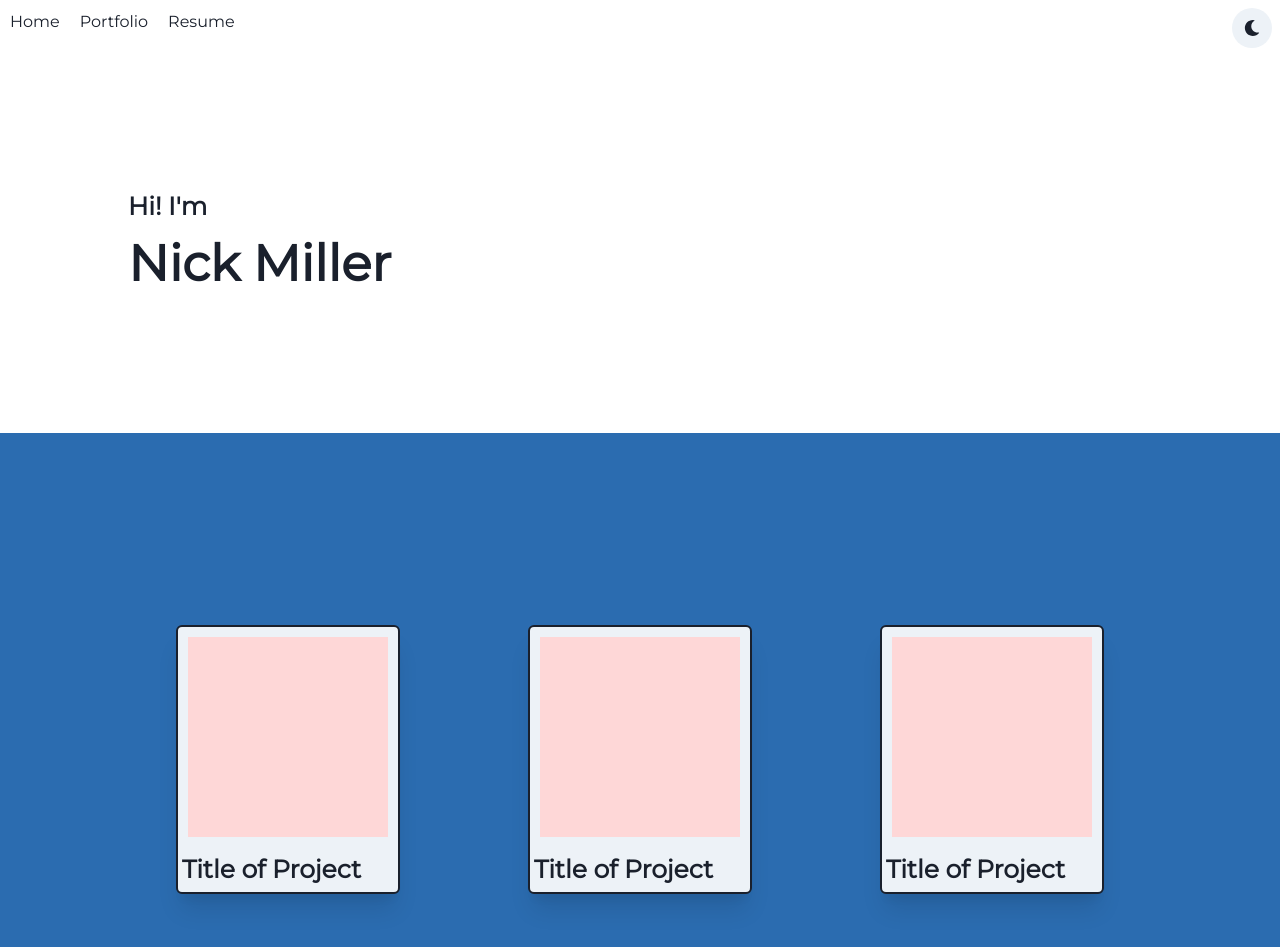
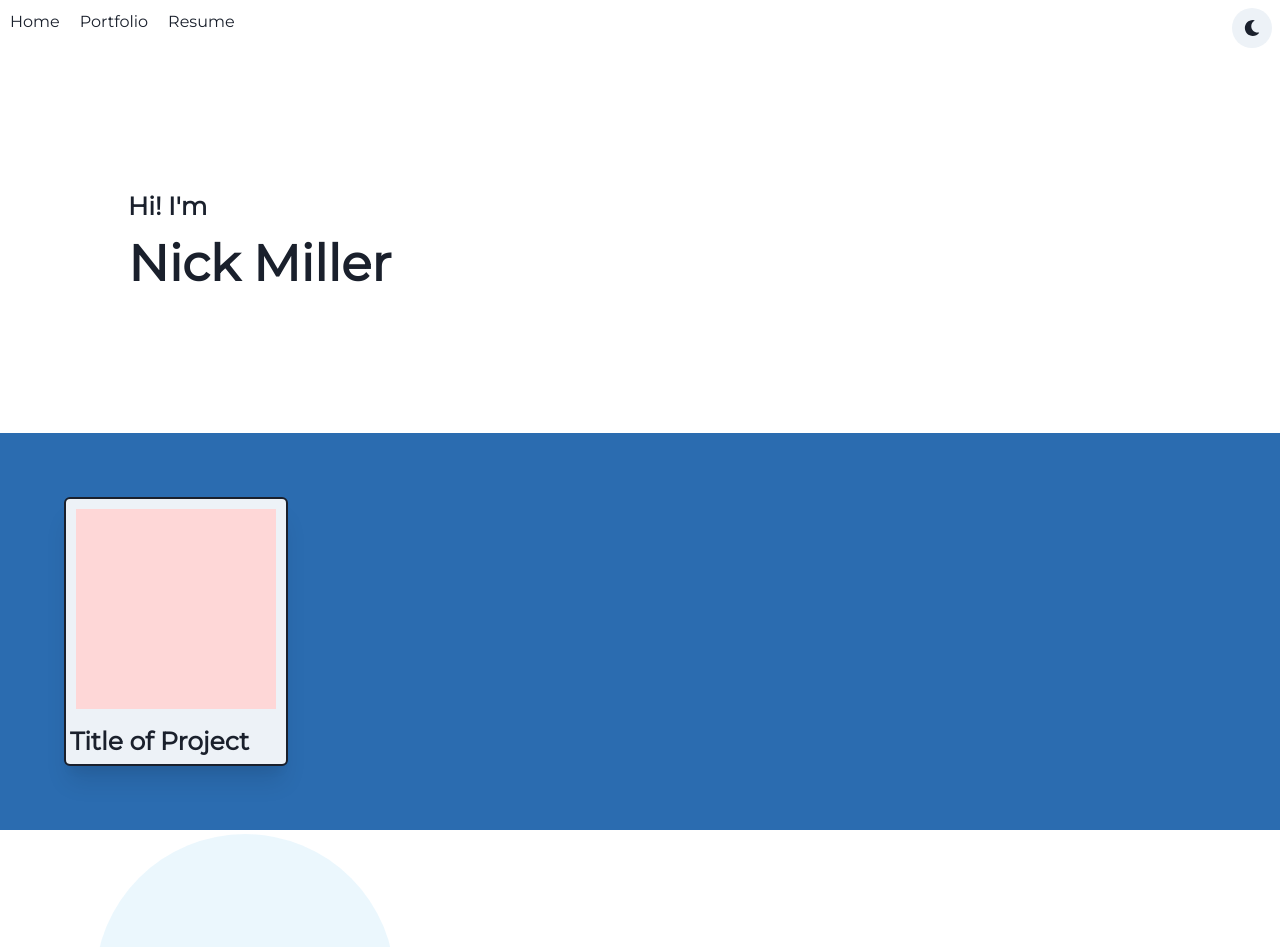
Before and after one commit to NickMiller02/Portfolio, a React (Create React App) app: page / in a window 1280 px wide. Shown: the top 947 px of the page. Built offline with nearby package versions, Linux system fonts and the light colour scheme.

Commit message:
working on main page

```diff
--- a/src/components/Home.js
+++ b/src/components/Home.js
@@ -23,30 +23,14 @@ export const Home = () => {
                     <Text fontSize='50px' fontWeight="bold"> Nick Miller </Text>
                 </Box>
             </Flex>
-            <Box bgColor={isDark ? 'gray.700' : "#2b6cb0"} minW="100%" alignItems='center'>
-                <HStack spacing={1} alignItems='center'>
-                    <Flex direction={isNotSmallerScreen ? "row" : "column"}
-                        spacing="200px" p={isNotSmallerScreen ? '32' : "0"}
-                        alignSelf="flex-start">
-                        <Box p="1" m={isNotSmallerScreen ? '16' : 32} bgColor={isDark ? 'gray.600' : 'gray.100'} alignSelf="flex-start" border="2px" boxShadow="xl" rounded="md">
+            <Box bgColor={isDark ? 'gray.700' : "#2b6cb0"} minW="100%">
+                <HStack spacing={1} alignContent='center'>
+                        <Box p="1" m={isNotSmallerScreen ? '16' : 32} bgColor={isDark ? 'gray.600' : 'gray.100'} alignSelf="center" border="2px" boxShadow="xl" rounded="md">
                             <Stack>
                                 <Box m='1.5' w='200px' h='200px' bgColor='red.100' alignSelf='center' />
                                 <Text fontSize='25px' fontWeight="semibold">Title of Project</Text>
                             </Stack>
                         </Box>
-                        <Box p="1" m={isNotSmallerScreen ? '16' : 32} bgColor={isDark ? 'gray.600' : 'gray.100'} alignSelf="flex-start" border="2px" boxShadow="xl" rounded="md">
-                            <Stack>
-                                <Box m='1.5' w='200px' h='200px' bgColor='red.100' alignSelf='center' />
-                                <Text fontSize='25px' fontWeight="semibold">Title of Project</Text>
-                            </Stack>
-                        </Box>
-                        <Box p="1" m={isNotSmallerScreen ? '16' : 32} bgColor={isDark ? 'gray.600' : 'gray.100'} alignSelf="flex-start" border="2px" boxShadow="xl" rounded="md">
-                            <Stack>
-                                <Box m='1.5' w='200px' h='200px' bgColor='red.100' alignSelf='center' />
-                                <Text fontSize='25px' fontWeight="semibold">Title of Project</Text>
-                            </Stack>
-                        </Box>
-                    </Flex>
                 </HStack>
             </Box>
             <HStack>
```
